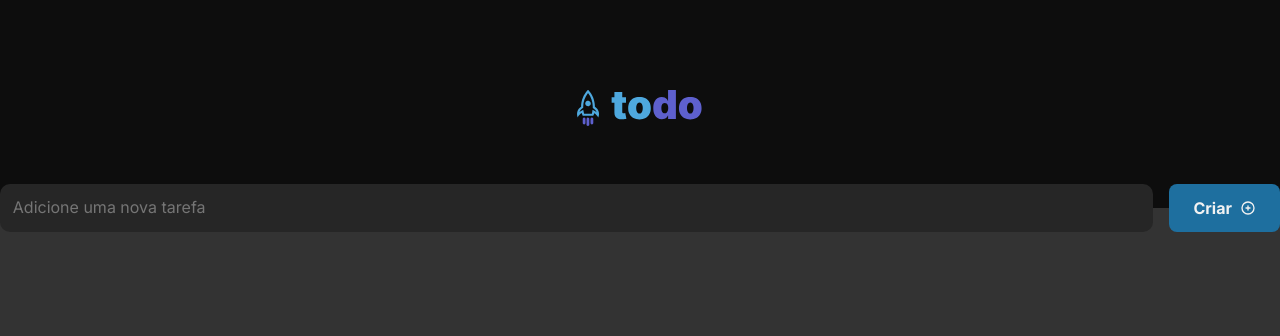
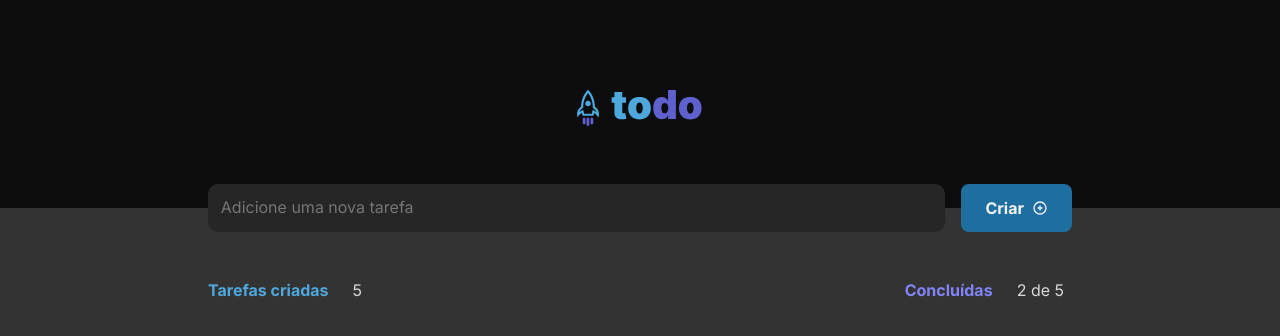
Before and after one commit to daiaanebarbosaf/ToDo-List-, a React (Vite) app: page / in a window 1280 px wide. Shown: the top 336 px of the page. Built offline with nearby package versions, Linux system fonts and the light colour scheme.

Commit message:
Update index.jsx

```diff
--- a/src/pages/Home/index.jsx
+++ b/src/pages/Home/index.jsx
@@ -7,9 +7,9 @@ import styles from'./Home.module.css';
 export function Home() {
 
   return (
-    <>
+    <div className={styles.container}>
       <Header/>
-      <main>
+      <main className={styles.wrapper}>
           <form className={styles.taskForm}>
             <textarea
               placeholder="Adicione uma nova tarefa"
@@ -23,7 +23,21 @@ export function Home() {
               <TbCirclePlus />
             </button>
           </form>
+
+          <section className={styles.sectionTasks}>
+            <div className={styles.statusTasks}>
+              <div className={styles.task}>
+                <p className={styles.pTasksCreated}>Tarefas criadas</p>
+                <span>5</span>
+              </div>
+
+              <div className={styles.task}>
+                <p className={styles.pCompletedTasks}>Concluídas</p>
+                <span>2 de 5</span>
+              </div>
+          </div>
+        </section>
       </main>
-    </>
+    </div>
   )
 }
```
Lines whose indentation alone changed are shown as unchanged.
